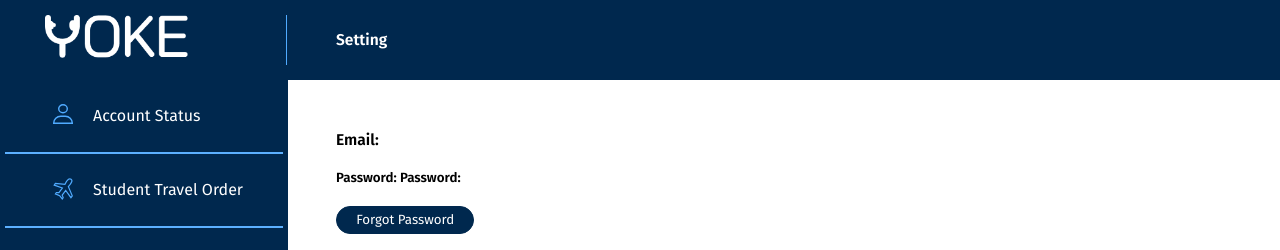
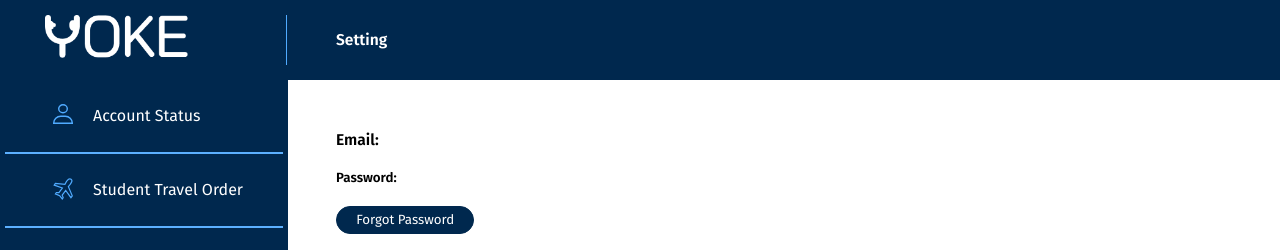
Before and after one commit to adilsaju/yoke, a React (Create React App) app in the folder client/: page /settingStudent in a window 1280 px wide. Shown: the top 250 px of the page. Built offline with nearby package versions, Linux system fonts and the light colour scheme; no server answers; a web font is replaced by a local one.

Commit message:
correection UI

```diff
--- a/client/src/components/StudentDashboard/SettingStudent.jsx
+++ b/client/src/components/StudentDashboard/SettingStudent.jsx
@@ -39,7 +39,7 @@ const SettingStudent = () => {
 
     <div className="admin-settings">
      { <><h3>Email: <span className="fontFira">{student.email}</span></h3>
-     <h4>Password: Password: <span className="maskPw">{student.password}</span></h4></> }
+     <h4>Password: <span className="maskPw">{student.password}</span></h4></> }
      <div>
      <button className="dBlueBtn">Forgot Password</button>
      </div>
```
